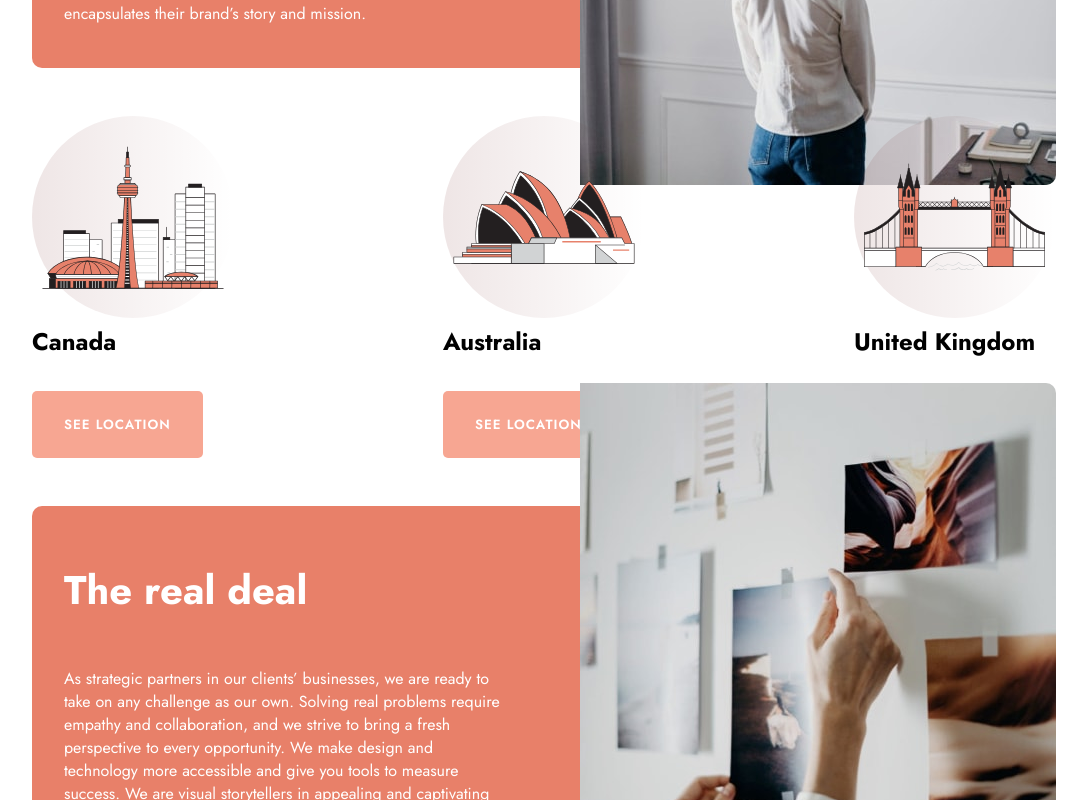
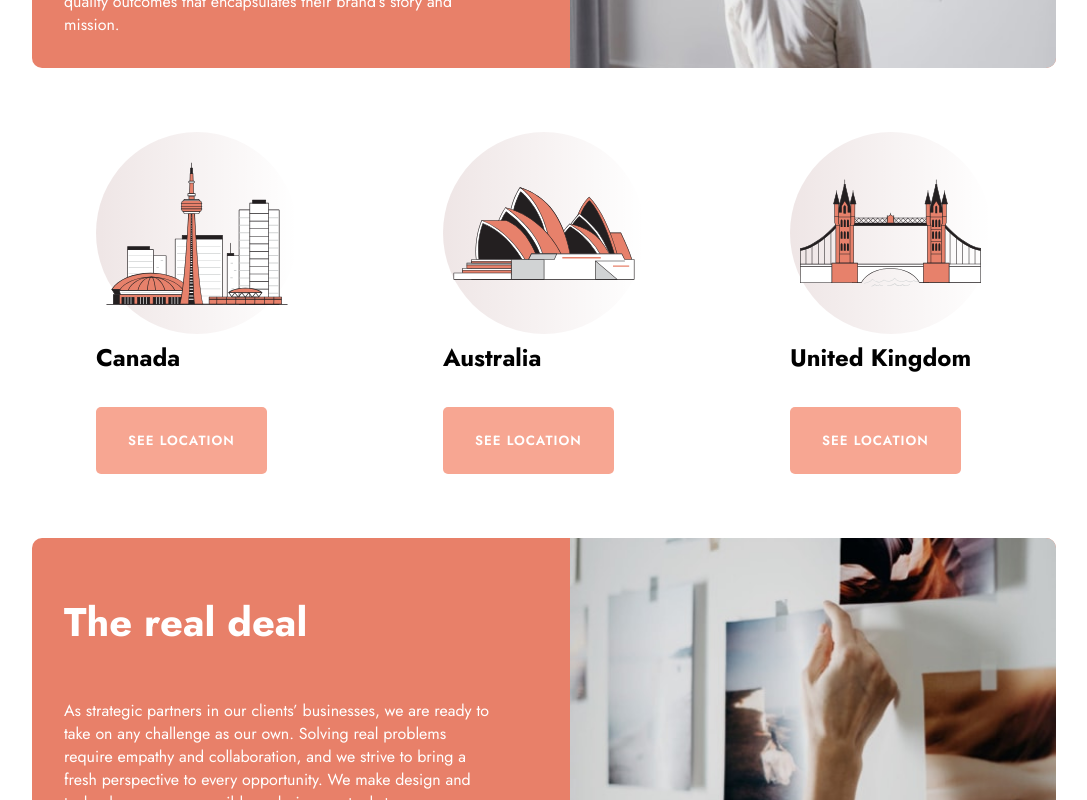
Before and after one commit to AbbyNyakara/Designo-Website, a React (Vite) app: page /about in a window 1280 px wide. Shown: the part 860-1660 px from the top of the page, without its empty margins (96-1183 px from the left). Built offline with nearby package versions, Linux system fonts and the light colour scheme.

Commit message:
add style as prop

```diff
--- a/src/components/Company/company.scss
+++ b/src/components/Company/company.scss
@@ -3,9 +3,9 @@
 
 .location__cards {
   display: flex;
-  width: 80%;
+  width: 70%;
   margin: auto;
   justify-content: space-between;
-  margin-top: 3rem;
-  margin-bottom: 3rem;
+  margin-top: 4rem;
+  margin-bottom: 4rem;
 }
--- a/src/components/CompanyCard/CompanyCard.jsx
+++ b/src/components/CompanyCard/CompanyCard.jsx
@@ -3,8 +3,21 @@ import './companyCard.scss';
 
 
 const CompanyCard = (props) => {
+
+  const lightHeadingStyle = {
+    color: 'white'
+  }
+
+  const darkHeadingStyle = {
+    color: '#e88069'
+  }
+
+  const rowReverse = {
+    flexDirection: 'row-reverse'
+  }
+
   return (
-    <div className='company__card'>
+    <div className='company__card' style={props.style}>
       <div className="company__card-left">
         <h2 className='company__card-title'>{props.title}</h2>
         <p className='company__card-description'>
--- a/src/components/CompanyCard/companyCard.scss
+++ b/src/components/CompanyCard/companyCard.scss
@@ -7,10 +7,10 @@
   align-items: center;
   gap: 3rem;
   height: auto;
-  max-height: 400px;
   background-color: variables.$clr-primary-orange;
   margin-top: 2rem;
   border-radius: 10px;
+  margin-bottom: 2rem;
 }
 
 .company__card-title {
@@ -25,14 +25,16 @@
 
 .company__card-left {
   padding: 2rem;
+  flex: 50%;
 }
 
 .company__card-right {
-  width: 100%;
-  height: 400%;
+  flex: 50%;
+  width: 400px;
+  height: 400px;
   img {
     min-width: 100%;
-    height: 400;
+    height: 100%;
     border-radius: 0 10px 10px 0;
     object-fit: cover;
   }
```
